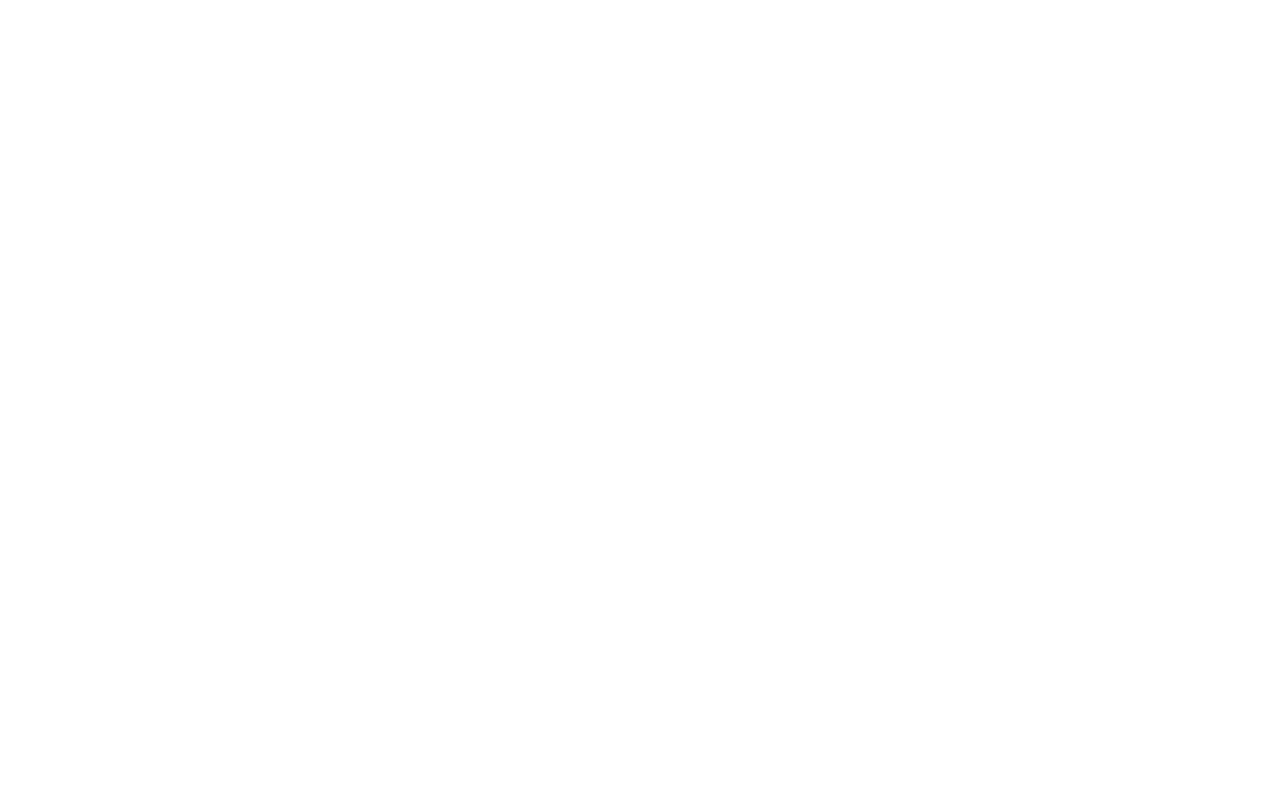
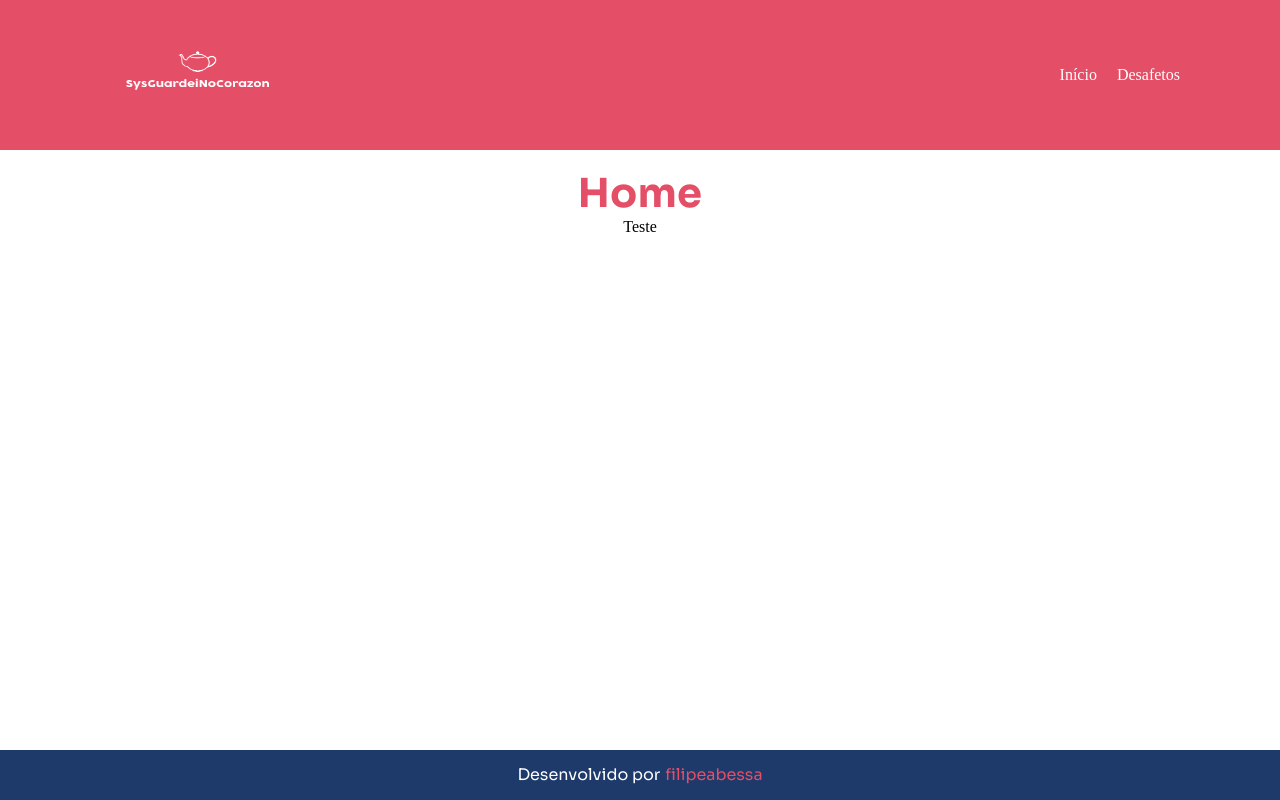
Before and after one commit to filipeabessa/SysGuardeiNoCorazonFrontend, a Next.js app: page / in a window 1280 px wide. Built offline with nearby package versions, Linux system fonts and the light colour scheme.

Commit message:
feat(base-layout): create BaseLayout and add new theme

```diff
--- /dev/null
+++ b/src/components/dataDisplay/Typography/index.tsx
@@ -0,0 +1,23 @@
+import { FC } from 'react';
+import MuiTypography from '@mui/material/Typography';
+import { ITypography } from './interface';
+
+const Typography: FC<ITypography> = ({
+  children,
+  variant,
+  color,
+  ...props
+}) => {
+  return (
+    <MuiTypography
+      variant={variant}
+      color={color}
+      display="flex"
+      {...props}
+    >
+      {children}
+    </MuiTypography>
+  );
+}
+
+export default Typography;
--- /dev/null
+++ b/src/components/dataDisplay/Typography/interface.ts
@@ -0,0 +1,10 @@
+import { TypographyProps as MuiTypographyProps } from '@mui/material/Typography';
+import { OverridableStringUnion } from '@mui/types';
+import { Variant } from '@mui/material/styles/createTypography';
+
+type CustomVariant = OverridableStringUnion<Variant, 'textBodySmall'>;
+
+export interface ITypography extends Omit<MuiTypographyProps, 'variant'> {
+  variant?: CustomVariant;
+  color?: string;
+}
--- a/src/components/layout/Box/types.ts
+++ b/src/components/layout/Box/types.ts
@@ -1,9 +1,10 @@
-import MuiBox, { BoxProps as MuiBoxProps } from '@mui/material/Box';
-import { ICssProperties } from '@/types';
+import { BoxProps as MuiBoxProps } from '@mui/material/Box';
+import { ElementType } from 'react';
 
 interface BoxProps extends MuiBoxProps {
   background?: string;
   cursor?: string;
+  component?: ElementType;
 }
 
 export default BoxProps;
--- a/src/components/navigation/Link/index.tsx
+++ b/src/components/navigation/Link/index.tsx
@@ -1,5 +1,6 @@
 import NextLink, { LinkProps as NextLinkProps } from 'next/link';
 import { Link as MuiLink, LinkProps as MuiLinkProps } from '@mui/material';
+import Typography from '@/components/dataDisplay/Typography';
 
 interface CustomLinkProps extends NextLinkProps {
   children: React.ReactNode;
@@ -22,9 +23,12 @@
         sx={{
           ...sx,
           textDecoration: 'none',
+          display: 'flex',
         }}
       >
-        {children}
+        {
+          children
+        }
       </MuiLink>
   );
 };
--- a/src/components/surfaces/Navbar/index.tsx
+++ b/src/components/surfaces/Navbar/index.tsx
@@ -8,10 +8,11 @@
 const Navbar: FC = () => {
   return (
     <Box
+      component="nav"
       id="navbar-container"
       display="flex"
       alignItems="center"
-      background="secondary.main"
+      background="primary.main"
       width="100vw"
       height="150px"
     >
@@ -24,8 +25,8 @@
       >
         <Image
           id="navbar-logo"
-          alt="land2land logo"
-          src="/images/logos/logo-land2land-white.png"
+          alt="logo"
+          src="/logo-no-bg.png"
           width="200"
           height="100"
         />
--- /dev/null
+++ b/src/layouts/BaseLayout/index.tsx
@@ -0,0 +1,74 @@
+import { FC, ReactNode } from 'react';
+import Box from '@/components/layout/Box';
+import Navbar from '@/components/surfaces/Navbar';
+import Typography from '@/components/dataDisplay/Typography';
+import Link from '@/components/navigation/Link';
+
+interface BaseLayoutProps {
+  children: ReactNode;
+  title: string;
+}
+
+const BaseLayout: FC<BaseLayoutProps> = ({ children, title }) => {
+  return (
+    <Box
+      display="flex"
+      flexDirection="column"
+      height="100vh"
+      position="relative"
+    >
+      <Navbar />
+
+      <Box
+        display="flex"
+        flexDirection="column"
+        alignItems="center"
+        padding="20px"
+      >
+        <Box
+          component="header"
+        >
+          <Typography
+            variant="h1"
+            color="primary.main"
+          >
+            {title}
+          </Typography>
+        </Box>
+
+        <Box
+          component="main"
+          display="flex"
+          flexDirection="column"
+          alignItems="center"
+          alignSelf="center"
+        >
+          {children}
+        </Box>
+      </Box>
+      <Box
+        component="footer"
+        display="flex"
+        alignItems="center"
+        justifyContent="center"
+        height="50px"
+        width="100vw"
+        background="secondary.light"
+        position="absolute"
+        bottom="0"
+      >
+        <Typography
+          variant="body1"
+          color="common.white"
+          sx={{
+            gap: '5px',
+          }}
+        >
+          Desenvolvido por <Link href="github.com/land2land">filipeabessa</Link>
+        </Typography>
+      </Box>
+    </Box>
+  )
+}
+
+export default BaseLayout;
--- a/src/pages/index.tsx
+++ b/src/pages/index.tsx
@@ -1,8 +1,14 @@
+import Box from "@/components/layout/Box";
+import BaseLayout from "@/layouts/BaseLayout";
 import { FC } from "react";
 
 const Home: FC<any> = () => {
   return (
-    <div></div>
+    <BaseLayout title="Home">
+      <Box>
+        Teste
+      </Box>
+    </BaseLayout>
   );
 }
 
--- a/src/theme/tokens/pallete.ts
+++ b/src/theme/tokens/pallete.ts
@@ -52,10 +52,11 @@
     main: '#1565c0',
   },
   primary: {
-    main: '#F3A125',
+    main: '#E44E66',
   },
   secondary: {
     main: '#12294D',
+    light: '#1E3A6B',
   },
   tertiary: {
     main: '#ffda6f',
```
Also changed, not shown: public/logo-no-bg.png (added).
